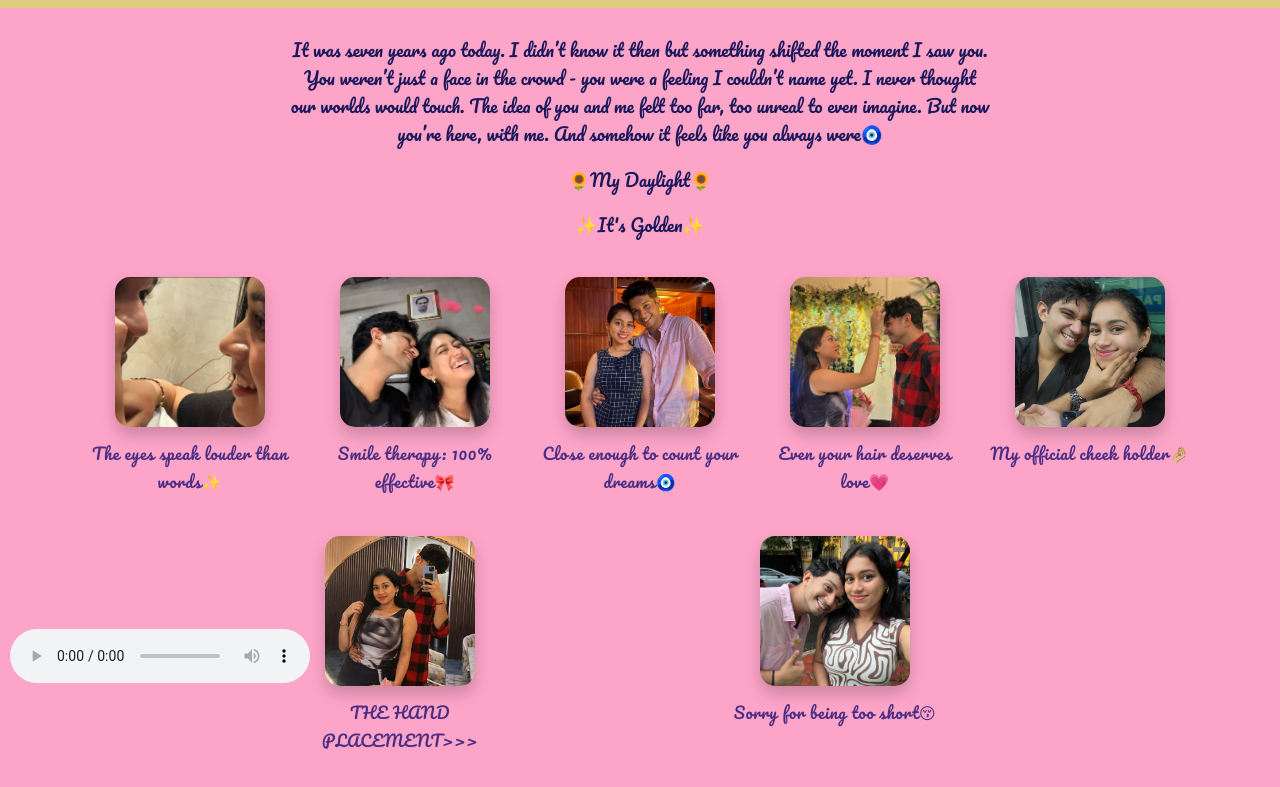
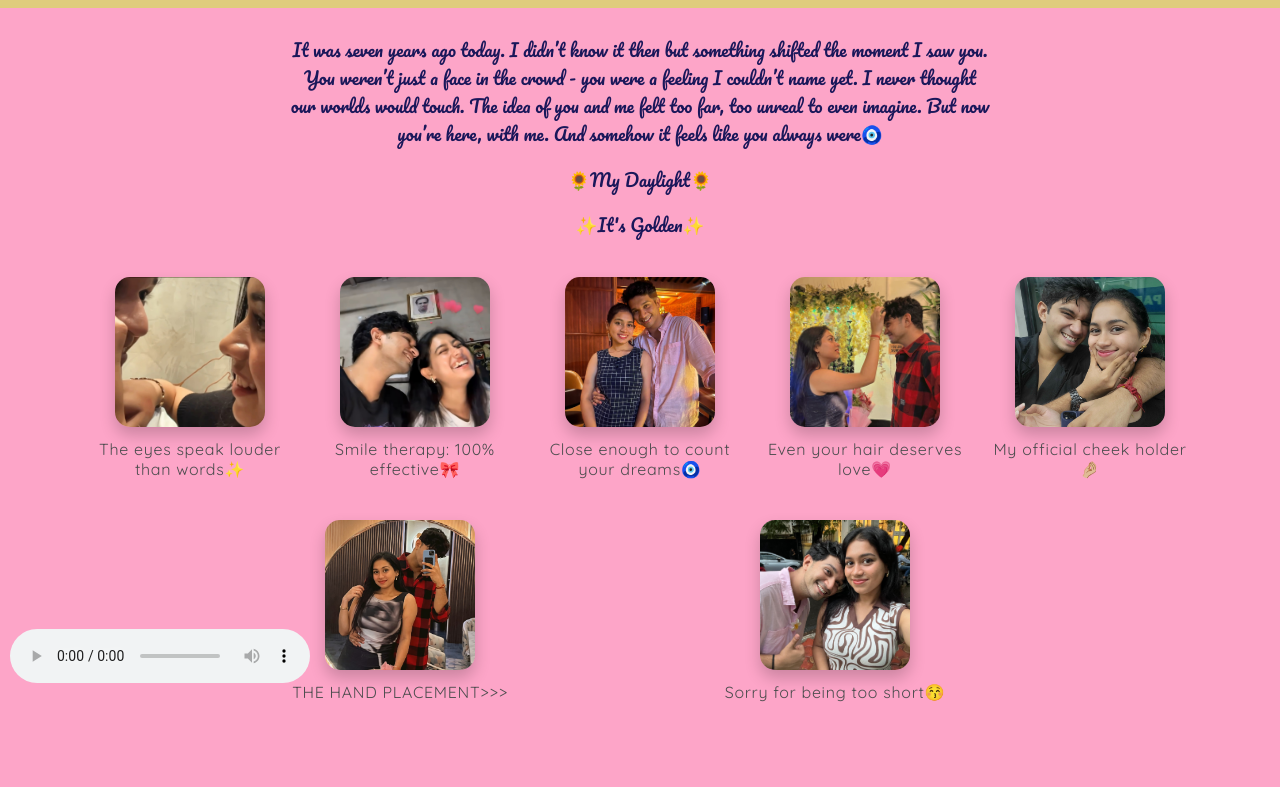
Before and after one commit to rai-to-ny/Gift-for-him, a plain HTML site: page index.html in a window 1280 px wide. Shown: the part 107-894 px from the top of the page. Drawn offline with Linux system fonts and the light colour scheme.

Commit message:
Update ForHim.css

```diff
--- a/ForHim.css
+++ b/ForHim.css
@@ -67,8 +67,8 @@ h1 {
 .caption {
   margin-top: 8px;
   font-size: 1rem;
-  font-family: 'Pacifico', cursive;
-  color: #4b2e83;
+  font-family: 'Quicksand', sans-serif;
+  color: #4e4d4f;
   font-weight: 500;
   letter-spacing: 0.7px;
 }
```
